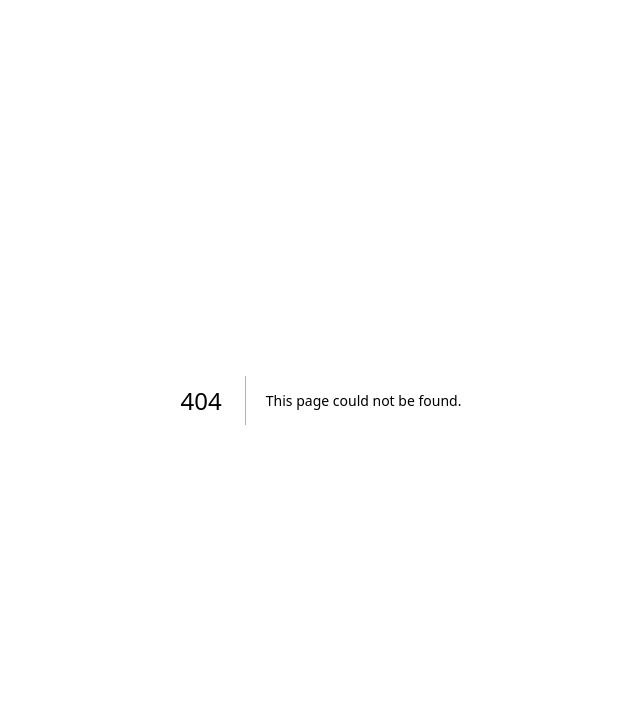
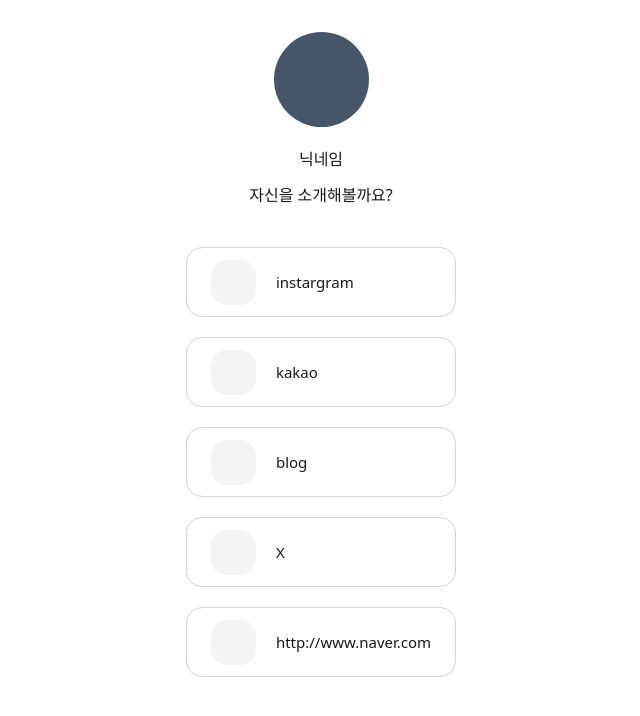
Before and after one commit to 2hundred2ne2/in_my_link, a Next.js app: page /userscreen in a window 1280 px wide. Before the commit this address had no page. Shown: the top 716 px of the page, without its empty margins (319-959 px from the left). Built offline with nearby package versions, Linux system fonts and the light colour scheme.

Commit message:
userscreen 퍼블리싱

```diff
--- /dev/null
+++ b/src/app/(public)/userscreen/page.tsx
@@ -0,0 +1,38 @@
+const page = () => {
+  return (
+    <>
+      <div className="mx-auto max-w-screen-sm min-h-dvh flex flex-col items-center">
+        <section className="flex flex-col items-center gap-3 my-8">
+          <button type="button" className="w-[95px] h-[95px] rounded-full bg-slate-600"></button>
+          <div className="flex flex-col items-center gap-3 my-2">
+            <div className="">닉네임</div>
+            <div className="">자신을 소개해볼까요?</div>
+          </div>
+        </section>
+        <section className="flex flex-col gap-5 pb-10 text-[15px]">
+          <div className="h-[70px] bg-white border border-border rounded-2xl flex flex-row justify-start items-center gap-5 pl-6 pr-6 cursor-pointer">
+            <div className="w-[45px] h-[45px] rounded-2xl bg-background-muted"></div>
+            <div>instargram</div>
+          </div>
+          <div className="h-[70px] bg-white border border-border rounded-2xl flex flex-row justify-start items-center gap-5 pl-6 pr-6 cursor-pointer">
+            <div className="w-[45px] h-[45px] rounded-2xl bg-background-muted"></div>
+            <div>kakao</div>
+          </div>
+          <div className="h-[70px] bg-white border border-border rounded-2xl flex flex-row justify-start items-center gap-5 pl-6 pr-6 cursor-pointer">
+            <div className="w-[45px] h-[45px] rounded-2xl bg-background-muted"></div>
+            <div>blog</div>
+          </div>
+          <div className="h-[70px] bg-white border border-border rounded-2xl flex flex-row justify-start items-center gap-5 pl-6 pr-6 cursor-pointer">
+            <div className="w-[45px] h-[45px] rounded-2xl bg-background-muted"></div>
+            <div>X</div>
+          </div>
+          <div className="h-[70px] bg-white border border-border rounded-2xl flex flex-row justify-start items-center gap-5 pl-6 pr-6 cursor-pointer">
+            <div className="w-[45px] h-[45px] rounded-2xl bg-background-muted"></div>
+            <div>http://www.naver.com</div>
+          </div>
+        </section>
+      </div>
+    </>
+  );
+};
+export default page;
```
